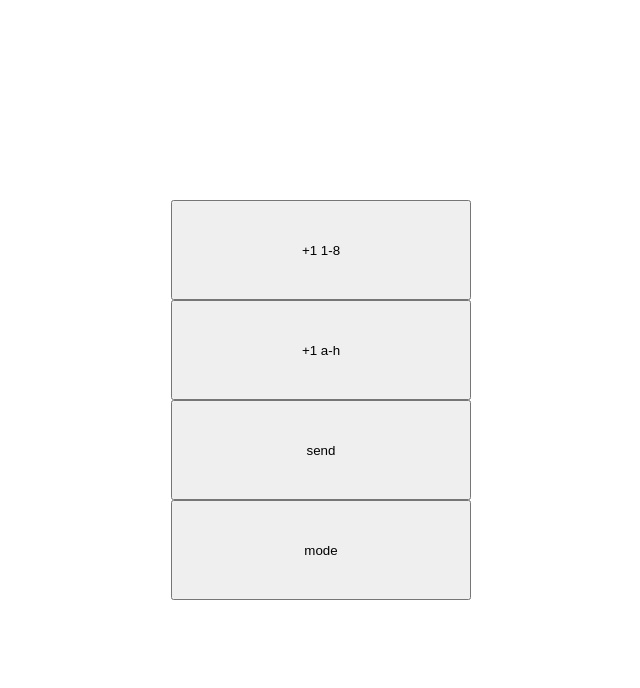
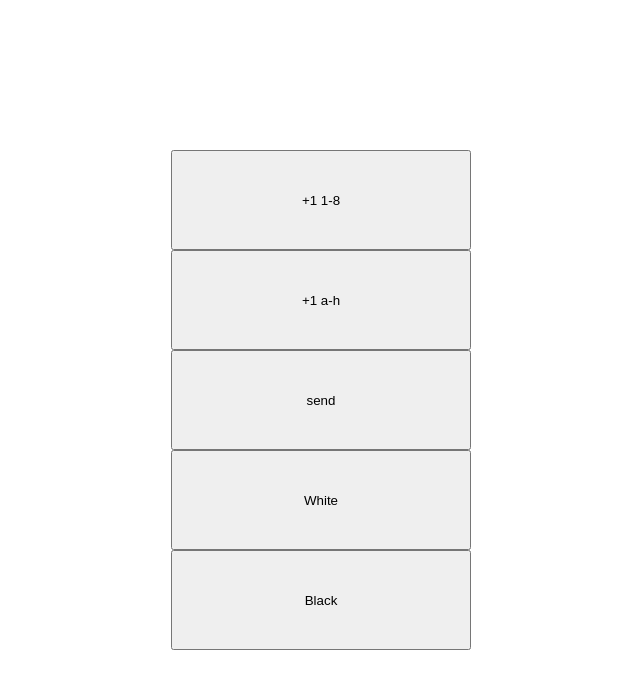
Before and after one commit to benioriginal/chessCheatRL, a plain HTML site: page index.html in a window 1280 px wide. Shown: the whole page, without its empty margins (319-959 px from the left). Drawn offline with Linux system fonts and the light colour scheme.

Commit message:
Update index.html

```diff
--- a/index.html
+++ b/index.html
@@ -7,7 +7,7 @@
       content="width=device-width, initial-scale=1.0, maximum-scale=1.0, user-scalable=no"
     />
     <title>Yes</title>
-    <script src="index.js" defer></script>
+    <script type="module" src="index.js" defer></script>
     <style>
       html,
       body {
@@ -43,7 +43,8 @@
       <button id="incre1">+1 1-8</button>
       <button id="incre2">+1 a-h</button>
       <button id="send">send</button>
-      <button id="mode">mode</button>
+      <button id="White">White</button>
+      <button id="Black">Black</button>
       <p id="move"></p>
     </div>
   </body>
```
